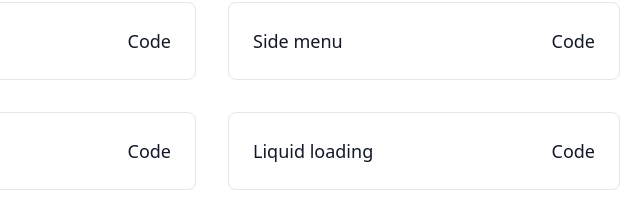
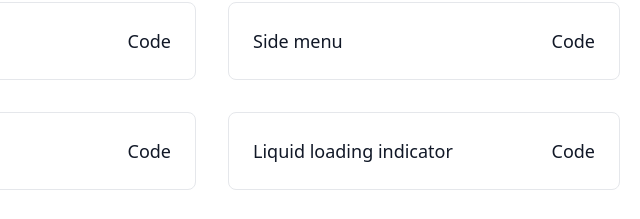
Before and after one commit to FairlyTales/CSS_Animations, a website: page index.html in a window 1280 px wide. Shown: the part 622-841 px from the top of the page, 640-1280 px from the left. Drawn offline with nearby package versions, Linux system fonts and the light colour scheme.

Commit message:
changed card name

```diff
--- a/index.html
+++ b/index.html
@@ -279,7 +279,7 @@
         <div class="border border-gray-200 p-6 rounded-lg flex justify-between">
           <h2 class="text-lg text-gray-900 font-medium title-font h-full">
             <a href="./content/liquid_loading" class="py-6">
-              Liquid loading
+              Liquid loading indicator
             </a>
           </h2>
           <h2 class="text-lg text-gray-900 font-medium title-font h-full">
```
